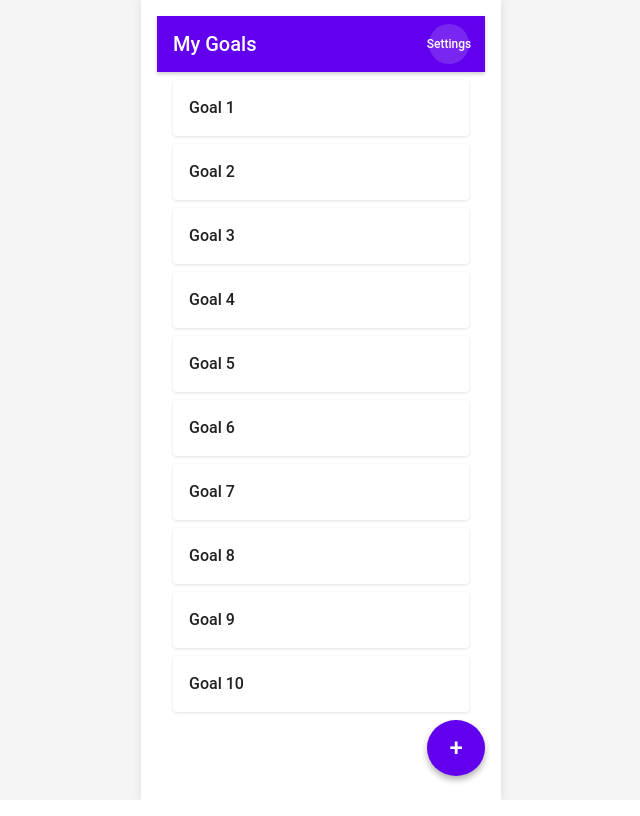
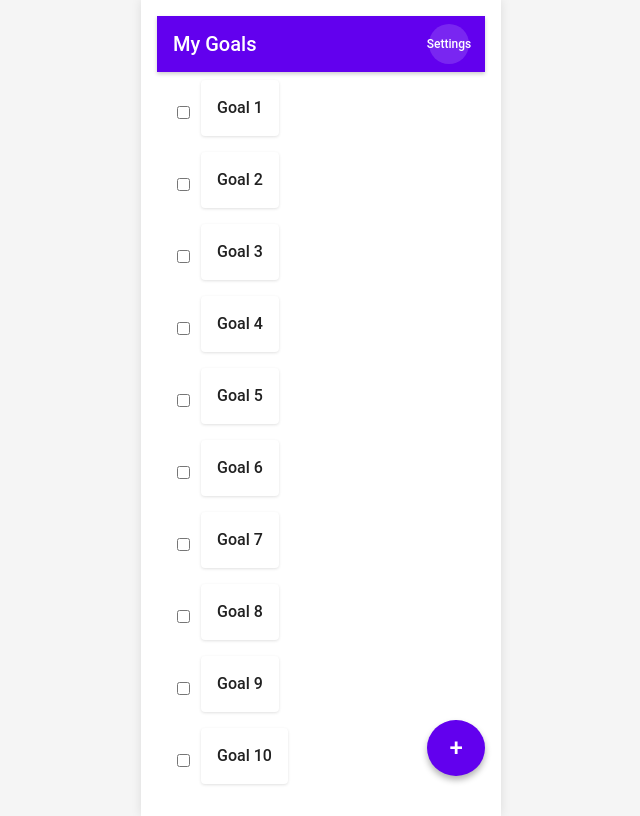
Before and after one commit to gagarinn/my-react-demo, a React (Vite) app: page / in a window 1280 px wide. Shown: the whole page, without its empty margins (319-959 px from the left). Built offline with nearby package versions, Linux system fonts and the light colour scheme.

Commit message:
Added change to target completion

```diff
--- /dev/null
+++ b/src/components/CompletionCheckbox.jsx
@@ -0,0 +1,23 @@
+import React from 'react';
+
+function CompletionCheckbox({ goalId, checked, onToggle }) {
+  const handleChange = (e) => {
+    if (onToggle) {
+      onToggle(goalId, e.target.checked);
+    }
+  };
+
+  return (
+    <label style={{ display: 'flex', alignItems: 'center', gap: '8px' }}>
+      <input
+        type="checkbox"
+        checked={checked}
+        onChange={handleChange}
+        onClick={(e) => e.stopPropagation()}
+        aria-label="Mark goal as completed"
+      />
+    </label>
+  );
+}
+
+export default CompletionCheckbox;
--- a/src/pages/Home.jsx
+++ b/src/pages/Home.jsx
@@ -3,6 +3,12 @@ import { Link, useNavigate, useLocation } from 'react-router-dom';
 import '../styles.css';
 import SettingsButton from '../components/SettingsButton.jsx';
 import {calculateDeadlineDate, formatDeadline} from "../utils/dateUtils.js";
+import CompletionCheckbox from '../components/CompletionCheckbox.jsx';
+import {
+    getExecutionStatusMode,
+    EXECUTION_MODE_CHECKBOX,
+    EXECUTION_MODE_STRIKE
+} from "../utils/executionStatusMode.js";
 
 
 const INITIAL_GOALS = Array.from({ length: 10 }, (_, i) => ({
@@ -13,6 +19,8 @@ const INITIAL_GOALS = Array.from({ length: 10 }, (_, i) => ({
 
 function Home() {
     const [goals, setGoals] = useState([]);
+    const [completedGoalIds, setCompletedGoalIds] = useState(new Set());
+    const [executionMode, setExecutionMode] = useState(EXECUTION_MODE_CHECKBOX);
     const navigate = useNavigate();
     const location = useLocation();
 
@@ -29,12 +37,36 @@ function Home() {
         setGoals(allGoals);
     };
 
+    const loadCompletedGoals = () => {
+        const stored = JSON.parse(localStorage.getItem('completedGoals')) || [];
+        setCompletedGoalIds(new Set(stored));
+    };
+
+    const loadExecutionMode = () => {
+        setExecutionMode(getExecutionStatusMode());
+    };
+
+    const toggleGoalCompletion = (goalId, checked) => {
+        const updated = new Set(completedGoalIds);
+        if (checked) {
+            updated.add(goalId);
+        } else {
+            updated.delete(goalId);
+        }
+        setCompletedGoalIds(new Set(updated));
+        localStorage.setItem('completedGoals', JSON.stringify(Array.from(updated)));
+    };
+
     useEffect(() => {
         loadGoals();
+        loadCompletedGoals();
+        loadExecutionMode();
 
         // Update the list when the window gets focus
         const handleFocus = () => {
             loadGoals();
+            loadCompletedGoals();
+            loadExecutionMode();
         };
 
         window.addEventListener('focus', handleFocus);
@@ -48,6 +80,8 @@ function Home() {
     useEffect(() => {
         if (location.pathname === '/') {
             loadGoals();
+            loadCompletedGoals();
+            loadExecutionMode();
         }
     }, [location.pathname]);
 
@@ -60,11 +94,23 @@ function Home() {
             <div className="goal-list">
                 {goals.map((goal) => {
                     const deadlineDate = calculateDeadlineDate(goal.createdAt, goal.deadline);
+                    const isCompleted = completedGoalIds.has(goal.id);
+                    const isStrike = isCompleted && executionMode === EXECUTION_MODE_STRIKE;
+                    const linkStyle = isStrike ? { textDecoration: 'line-through', opacity: 0.7 } : undefined;
+
                     return (
-                        <div key={goal.id} className="goal-item-container">
+                        <div key={goal.id} className="goal-item-container" style={{ display: 'flex', alignItems: 'center', gap: '8px' }}>
+                            {executionMode === EXECUTION_MODE_CHECKBOX && (
+                                <CompletionCheckbox
+                                    goalId={goal.id}
+                                    checked={isCompleted}
+                                    onToggle={toggleGoalCompletion}
+                                />
+                            )}
                             <Link
                                 to={`/goal/${goal.id}`}
                                 className="goal-item"
+                                style={linkStyle}
                             >
                                 <span className="goal-title">{goal.text}</span>
                                 {deadlineDate && (
--- a/src/pages/Settings.jsx
+++ b/src/pages/Settings.jsx
@@ -1,10 +1,29 @@
-import React from 'react';
+import React, { useEffect, useState } from 'react';
 import '../styles.css';
 import './Settings.css';
 import BackButton from '../components/BackButton';
-import { Link } from 'react-router-dom';
+import { Link, useNavigate } from 'react-router-dom';
+import {
+  getExecutionStatusMode,
+  toggleExecutionStatusMode,
+  EXECUTION_MODE_CHECKBOX,
+  EXECUTION_MODE_STRIKE
+} from '../utils/executionStatusMode.js';
 
 function Settings() {
+  const [mode, setMode] = useState(EXECUTION_MODE_CHECKBOX);
+  const navigate = useNavigate();
+
+  useEffect(() => {
+    setMode(getExecutionStatusMode());
+  }, []);
+
+  const handleToggle = () => {
+    const next = toggleExecutionStatusMode();
+    setMode(next);
+    navigate('/'); // показать эффект сразу на главной
+  };
+
   return (
     <div className="app">
       <div className="toolbar">
@@ -18,6 +37,17 @@ function Settings() {
         <Link to="/abandoned-goals" className="settings-link">
           Abandoned Goals
         </Link>
+        <button
+          type="button"
+          className="settings-link"
+          onClick={handleToggle}
+          aria-pressed={mode === EXECUTION_MODE_STRIKE}
+        >
+          Execution status
+        </button>
+        <div style={{ textAlign: 'center', color: '#aaa', fontSize: 12 }}>
+          Current: {mode === EXECUTION_MODE_CHECKBOX ? 'Checkbox' : 'Strike-through'}
+        </div>
       </div>
     </div>
   );
--- /dev/null
+++ b/src/utils/executionStatusMode.js
@@ -0,0 +1,20 @@
+export const EXECUTION_STATUS_MODE_KEY = 'executionStatusMode';
+export const EXECUTION_MODE_CHECKBOX = 'checkbox';
+export const EXECUTION_MODE_STRIKE = 'strike';
+
+export function getExecutionStatusMode() {
+  const m = localStorage.getItem(EXECUTION_STATUS_MODE_KEY);
+  return m === EXECUTION_MODE_STRIKE ? EXECUTION_MODE_STRIKE : EXECUTION_MODE_CHECKBOX;
+}
+
+export function toggleExecutionStatusMode() {
+  const current = getExecutionStatusMode();
+  const next = current === EXECUTION_MODE_CHECKBOX ? EXECUTION_MODE_STRIKE : EXECUTION_MODE_CHECKBOX;
+  localStorage.setItem(EXECUTION_STATUS_MODE_KEY, next);
+  return next;
+}
+
+export function setExecutionStatusMode(mode) {
+  const next = mode === EXECUTION_MODE_STRIKE ? EXECUTION_MODE_STRIKE : EXECUTION_MODE_CHECKBOX;
+  localStorage.setItem(EXECUTION_STATUS_MODE_KEY, next);
+}
```
Also changed, not shown: src/App.jsx (line endings or trailing spaces).
